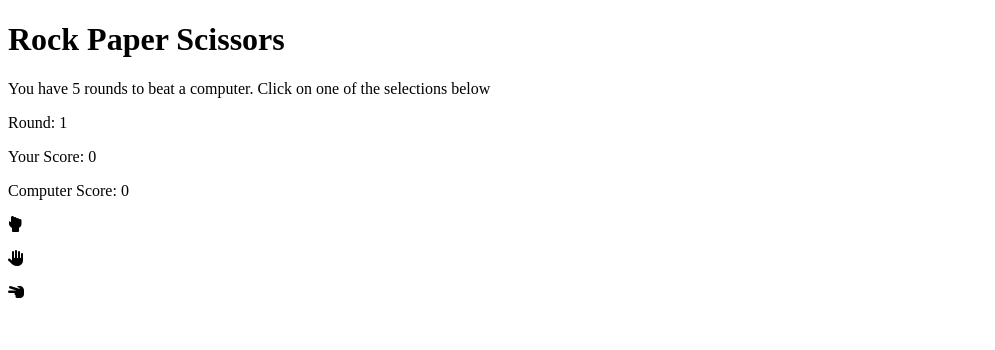
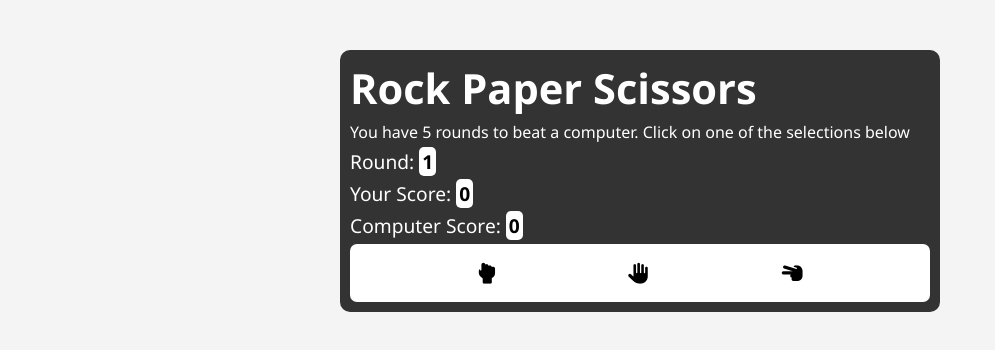
Before and after one commit to BaldeSep/RockPaperScissors, a plain HTML site: page index.html in a window 1280 px wide. Shown: the whole page, without its empty margins (0-995 px from the left). Drawn offline with Linux system fonts and the light colour scheme.

Commit message:
style complete for ui

```diff
--- a/index.html
+++ b/index.html
@@ -4,6 +4,8 @@
     <meta charset="UTF-8" />
     <meta name="viewport" content="width=device-width, initial-scale=1.0" />
     <meta http-equiv="X-UA-Compatible" content="ie=edge" />
+
+    <link rel="stylesheet" href="css/main.css" />
 
     <title>Rock, Paper, Scissors</title>
   </head>
--- /dev/null
+++ b/sass/main.scss
@@ -0,0 +1,63 @@
+* {
+  margin: 0;
+  padding: 0;
+  box-sizing: border-box;
+}
+
+body {
+  font-size: 1.3rem;
+  font-family: "Segoe UI", Tahoma, Geneva, Verdana, sans-serif;
+  background: #f4f4f4;
+  color: #000;
+  min-height: 100vh;
+}
+
+main {
+  margin-top: 50px;
+  .container {
+    display: block;
+    max-width: 600px;
+    margin: auto;
+    background: #333;
+    color: #fff;
+    border-radius: 10px;
+    padding: 10px;
+  }
+
+  #instructions {
+    font-size: 1rem;
+    margin: 5px 0px;
+  }
+
+  .game-info {
+    font-size: 1.2rem;
+    margin-bottom: 5px;
+    span {
+      font-weight: bold;
+      background: #fff;
+      color: #000;
+      padding: 1px 3px;
+      border-radius: 5px;
+    }
+  }
+
+  #selection-wrapper {
+    display: flex;
+    justify-content: space-evenly;
+    background: #fff;
+    color: #000;
+    border-radius: 7px;
+    padding: 5px;
+    .player-selection {
+      background: #fff;
+      color: #000;
+      padding: 10px;
+      border-radius: 5px;
+      cursor: pointer;
+      &:hover {
+        background: #000;
+        color: #fff;
+      }
+    }
+  }
+}
```
Also changed, not shown: css/main.css (added), 1 other file.
